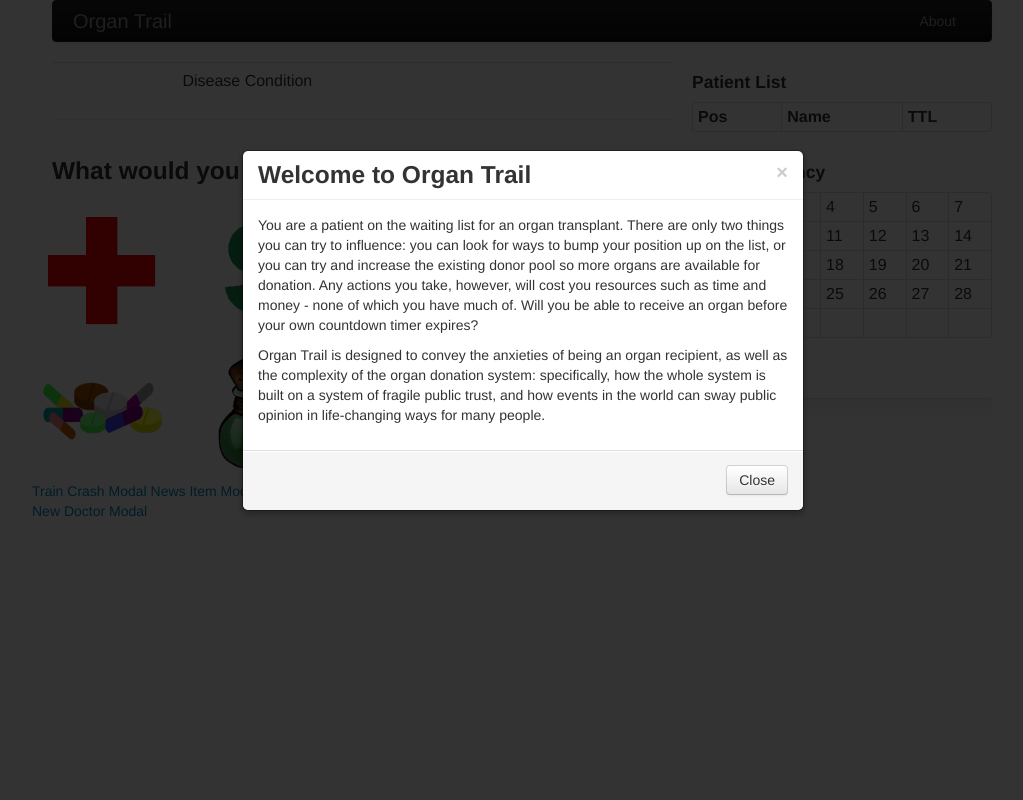
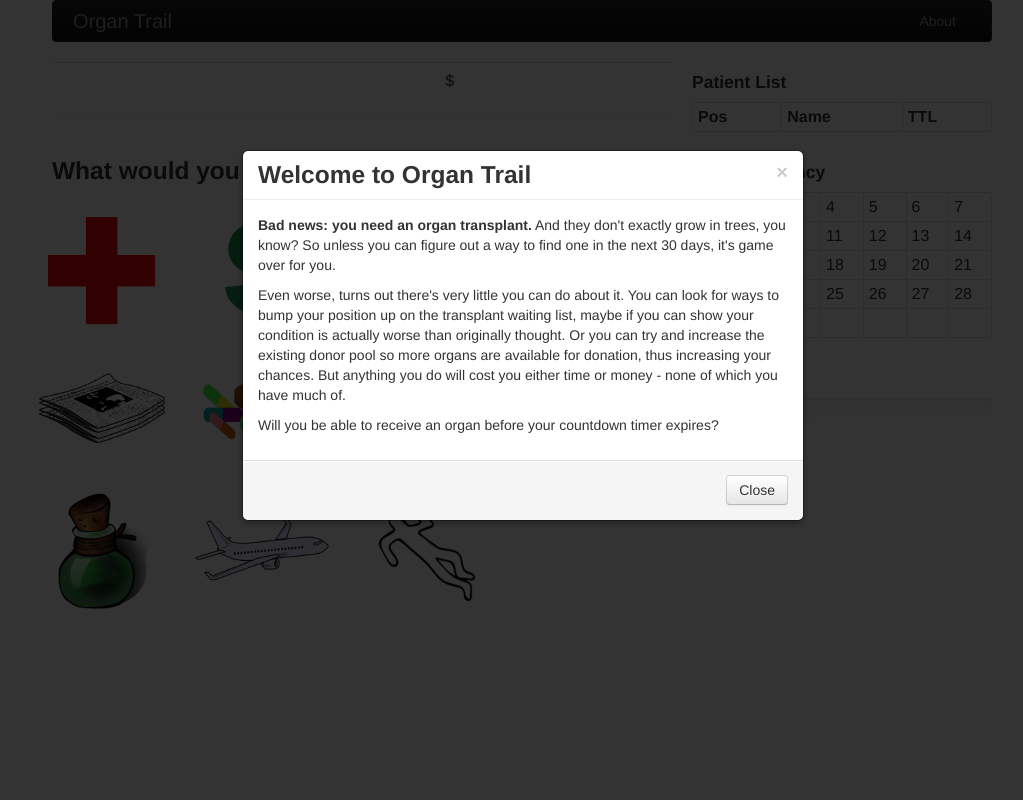
Before and after one commit to dmitchell/organtrail, a Python web app: template src/organtrail/template/organtrail.html in a window 1280 px wide, after a click on "About". Shown: the whole page, without its empty margins (118-1141 px from the left). Run offline with Jinja, Linux system fonts and the light colour scheme; the template is opened without the code that fills it: most values are stand-ins (such as "Sample title", 1, 10 or a date in 2020); lists and menus that the app fills with data are empty.

Commit message:
js + html updates

```diff
--- a/src/organtrail/static/js/doctors.js
+++ b/src/organtrail/static/js/doctors.js
@@ -28,9 +28,9 @@ var DoctorCollectionView = Backbone.View.extend({
     					'<tbody>' +
     						'<tr><td rowspan="3" id="doctor-description" width="70%"><%= model.get("description") %></td>' +
     						'<td width="25%">Waiting List</td>' +
-    						'<td id="doctor-waitTime" width="5%"><%= model.get("waitTime") %></td></tr>' +
-    						'<tr><td>Success Rate</td><td class="id-rating">75%</td></tr>' +
-    						'<tr><td>Cost</td><td id="doctor-cost"><%= model.get("cost") %></td></tr>' +
+    						'<td id="doctor-waitTime" width="5%"><%= model.get("waitTime") %>d</td></tr>' +
+    						'<tr><td>Success Rate</td><td class="id-rating"><%= model.get("rating") %>%</td></tr>' +
+    						'<tr><td>Cost</td><td id="doctor-cost">$<%= model.get("cost") %></td></tr>' +
     						'</tbody>' +
     				'</table>' +
     			'</div>' +
--- a/src/organtrail/static/js/state.js
+++ b/src/organtrail/static/js/state.js
@@ -9,6 +9,7 @@ var GameState = Backbone.Model.extend({
 		return "state/" + this.get('state');
 	},
 	initialize : function() {
+		$('#stagingModal').modal('show');
 		this.pollWaitingRoom(this);
 	},
 	pollWaitingRoom : function(state) {
@@ -26,6 +27,7 @@ var GameState = Backbone.Model.extend({
 		}
 		else {
 			console.log(state.get('state'));
+			$('#stagingModal').modal('hide');
 			state.getMove();
 		}
 	},
--- a/src/organtrail/template/organtrail.html
+++ b/src/organtrail/template/organtrail.html
@@ -14,11 +14,11 @@
     <link href="/static/css/bootstrap.css" rel="stylesheet" media="screen">
     <script src="/static/js/bootstrap.js"></script>
     <script type="text/javascript">
-   //  $(window).load(function(){
-//         $('#introModal').modal('show');
-//     });
 	$(window).load(function(){
+        $('#introModal').modal('show');
+        $('#intro-dismiss').click(function(){
         	$('#doctorModal').modal('show');
+   		});
     });
     $(document).ready(function(){
     	window.recipients = new Recipients({% autoescape off %} {{recipients}} {% endautoescape %});
@@ -38,7 +38,7 @@
     		waitTime : 7,
     		description : "The best doctor available. Extremely busy and expensive.",
 			rating : 80,
-			cost : 500,
+			cost : 400,
     	},
     	{
     		id : 2,
@@ -47,6 +47,22 @@
     		description : "Well... He's *technically* a doctor...",
 			rating : 20,
 			cost : 100,
+    	},
+    	{
+    		id : 3,
+    		name : "Leonard McCoy",
+    		waitTime : 5,
+    		description : "Dammit, Jim, he's a doctor, not a miracle worker!",
+			rating : 60,
+			cost : 300,
+    	},
+    	{
+    		id : 4,
+    		name : "John Zoidberg",
+    		waitTime : 3,
+    		description : "Limited, yet convincing understanding of human medicine.",
+			rating : 40,
+			cost : 200,
     	}]);
     	window.doctorTable = new DoctorCollectionView({
     		el : $("#doctor-list"),
@@ -62,9 +78,12 @@
 
 <!--
 
+
 		Lots of Modals:
 			- Instructions Modal
 			- Doctor Selection Modal
+			- Staging Room
+			- Day Cycle
 			- Externalities Modals
 			- Mechanics Modals
 
@@ -78,14 +97,17 @@
     <h3>Welcome to Organ Trail</h3>
   </div>
   <div class="modal-body">
-    <p>You are a patient on the waiting list for an organ transplant. There are only two things you can try to influence: you can look for ways to bump your position up on the list, or you can try and increase the existing donor pool so more organs are available for donation. Any actions you take, however, will cost you resources such as time and money - none of which you have much of. Will you be able to receive an organ before your own countdown timer expires?</p>
+    <p><strong>Bad news: you need an organ transplant.</strong> And they don't exactly grow in trees, you know? So unless you can figure out a way to find one in the next 30 days, it's game over for you.</p>
 
-    <p>Organ Trail is designed to convey the anxieties of being an organ recipient, as well as the complexity of the organ donation system: specifically, how the whole system is built on a system of fragile public trust, and how events in the world can sway public opinion in life-changing ways for many people.</p>
+    <p>Even worse, turns out there's very little you can do about it. You can look for ways to bump your position up on the transplant waiting list, maybe if you can show your condition is actually worse than originally thought. Or you can try and increase the existing donor pool so more organs are available for donation, thus increasing your chances. But anything you do will cost you either time or money - none of which you have much of.</p>
+
+    <p>Will you be able to receive an organ before your countdown timer expires?</p>
   </div>
   <div class="modal-footer">
-    <a href="#" class="btn" data-dismiss="modal">Close</a>
+    <a href="#" class="btn" id="intro-dismiss" data-dismiss="modal">Close</a>
   </div>
 </div>
+
 
 	<!-- Doctor Modal -->
 	<div class="modal hide fade" id="doctorModal">
@@ -100,6 +122,35 @@
   	</div>
 </div>
 </div>
+
+
+	<!-- Staging Room Modal -->
+	<div class="modal hide fade" id="stagingModal">
+  <div class="modal-header">
+    <h3>Waiting for other patients...</h3>
+  </div>
+  <div class="modal-body">
+    <p>Please wait for a few seconds until all players are connected...</p>
+    <div class="progress progress-striped active">
+  		<div class="bar" style="width: 100%;"></div>
+	</div>
+  </div>
+</div>
+
+
+	<!-- Day Cycle Modal -->
+	<div class="modal hide fade" id="daycycleModal">
+  <div class="modal-header">
+    <h3>Waiting for other patients...</h3>
+  </div>
+  <div class="modal-body">
+    <p>Please wait for a few seconds for other players to make decisions...</p>
+    <div class="progress progress-striped active">
+  		<div class="bar" style="width: 100%;"></div>
+	</div>
+  </div>
+</div>
+
 
 <!-- Externality Modals -->
 <div class="modal hide fade" id="traincrashModal">
@@ -239,6 +290,21 @@
   </div>
 </div>
 
+<div class="modal hide fade" id="organdriveModal">
+  <div class="modal-header">
+    <button type="button" class="close" data-dismiss="modal" aria-hidden="true">&times;</button>
+    <h3>Organize an Organ Drive</h3>
+  </div>
+  <div class="modal-body">
+    <p><img class="mechanic-button pull-left" src="../static/img/organdrive.png">If you can encourage friends and family to register as organ donors, it will increase the likelihood that organs will be available to patients on the list.</p>
+  </div>
+  <div class="modal-footer">
+    <a href="#" class="btn" data-dismiss="modal">Close</a>
+    <a href="#" class="btn btn-primary" data-dismiss="modal">Organize and Organ Drive</a>
+  </div>
+</div>
+
+
 <div class="modal hide fade" id="homeopathyModal">
   <div class="modal-header">
     <button type="button" class="close" data-dismiss="modal" aria-hidden="true">&times;</button>
@@ -294,7 +360,7 @@
 <!-- Main Interface -->
 
 	<div class="container">
-		<div class="navbar navbar-inverse navbar-fixe-top">
+		<div class="navbar navbar-inverse">
 		  <div class="navbar-inner">
 			<a class="brand" href="#">Organ Trail</a>
 			<ul class="nav pull-right">
@@ -329,8 +395,7 @@
 					<tr>
 						<td id="player-name">&nbsp</td>
 						<td id="player-doctor">&nbsp</td>
-						<td>Disease Condition</td>
-						<td id="player-money">&nbsp</td>
+						<td id="player-money">$</td>
 					</tr>
 				</table>
 				<hr>
@@ -353,14 +418,19 @@
     					<div class="span2">
     						<a href="#switchdoctorModal" data-toggle="modal"><img class="mechanic-button" src="../static/img/doctor.png"></a>
     					</div>
+    				</div>
+    				<div class="row">
     					<div class="span2">
     						<a href="#coverageModal" data-toggle="modal"><img class="mechanic-button" src="../static/img/coverage.png"></a>
     					</div>
-    				</div>
-    				<div class="row">
     					<div class="span2">
     						<a href="#experimentalModal" data-toggle="modal"><img class="mechanic-button" src="../static/img/experimental.png"></a>
     					</div>
+    					<div class="span2">
+    						<a href="#organdriveModal" data-toggle="modal"><img class="mechanic-button" src="../static/img/organdrive.png"></a>
+    					</div>
+    				</div>
+    				<div class="row">
     					<div class="span2">
     						<a href="#homeopathyModal" data-toggle="modal"><img class="mechanic-button" src="../static/img/homeopathy.png"></a>
     					</div>
@@ -371,12 +441,14 @@
     						<a href="#illegalModal" data-toggle="modal"><img class="mechanic-button" src="../static/img/illegal.png"></a>
     				</div>
     			</div>
+    			<!--
 	<a href="#traincrashModal" data-toggle="modal">Train Crash Modal</a>
     				<a href="#newsitemModal" data-toggle="modal">News Item Modal</a>
     				<a href="#mafiabustModal" data-toggle="modal">Mafia Bust Modal</a>
     				<a href="#extremeweatherModal" data-toggle="modal">Extreme Weather Modal</a>
     				<a href="#stemcellsModal" data-toggle="modal">Stem Cells Modal</a>
     				<a href="#newdoctorModal" data-toggle="modal">New Doctor Modal</a>
+ -->
     			</div>
     		</div>
     	</div>
@@ -453,7 +525,7 @@
     			<div class="span4"> <!-- Donor Pool -->
     				<h4>Donor Pool</h4>
     				<div class="progress progress-striped active">
-  						<div class="bar" style="width: 20%;">20%</div>
+  						<div id="donor-bar" class="bar" style="width: 20%;">20%</div>
 					</div>
 				</div>
 			</div>
```
Lines whose indentation alone changed are shown as unchanged.
